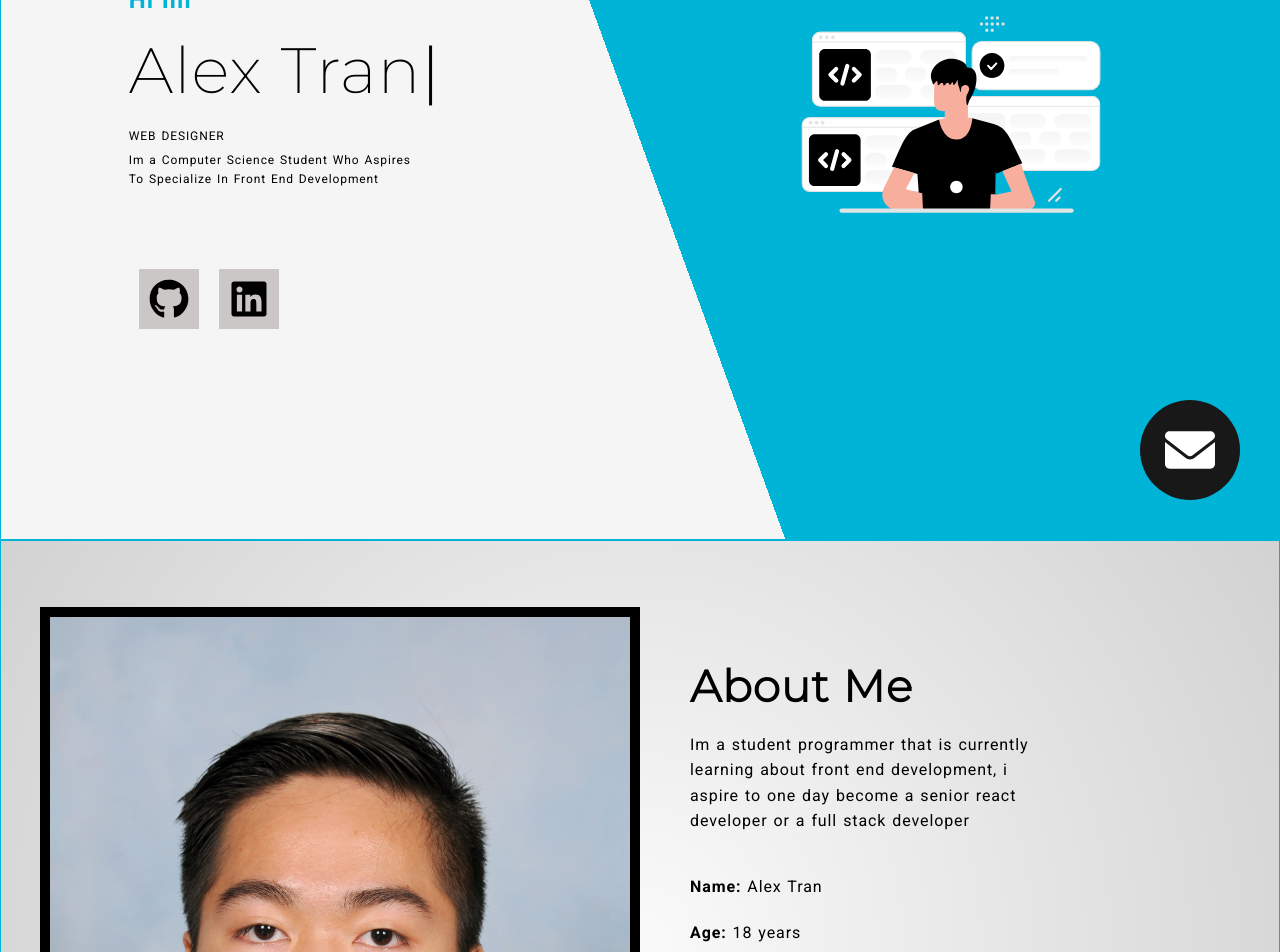
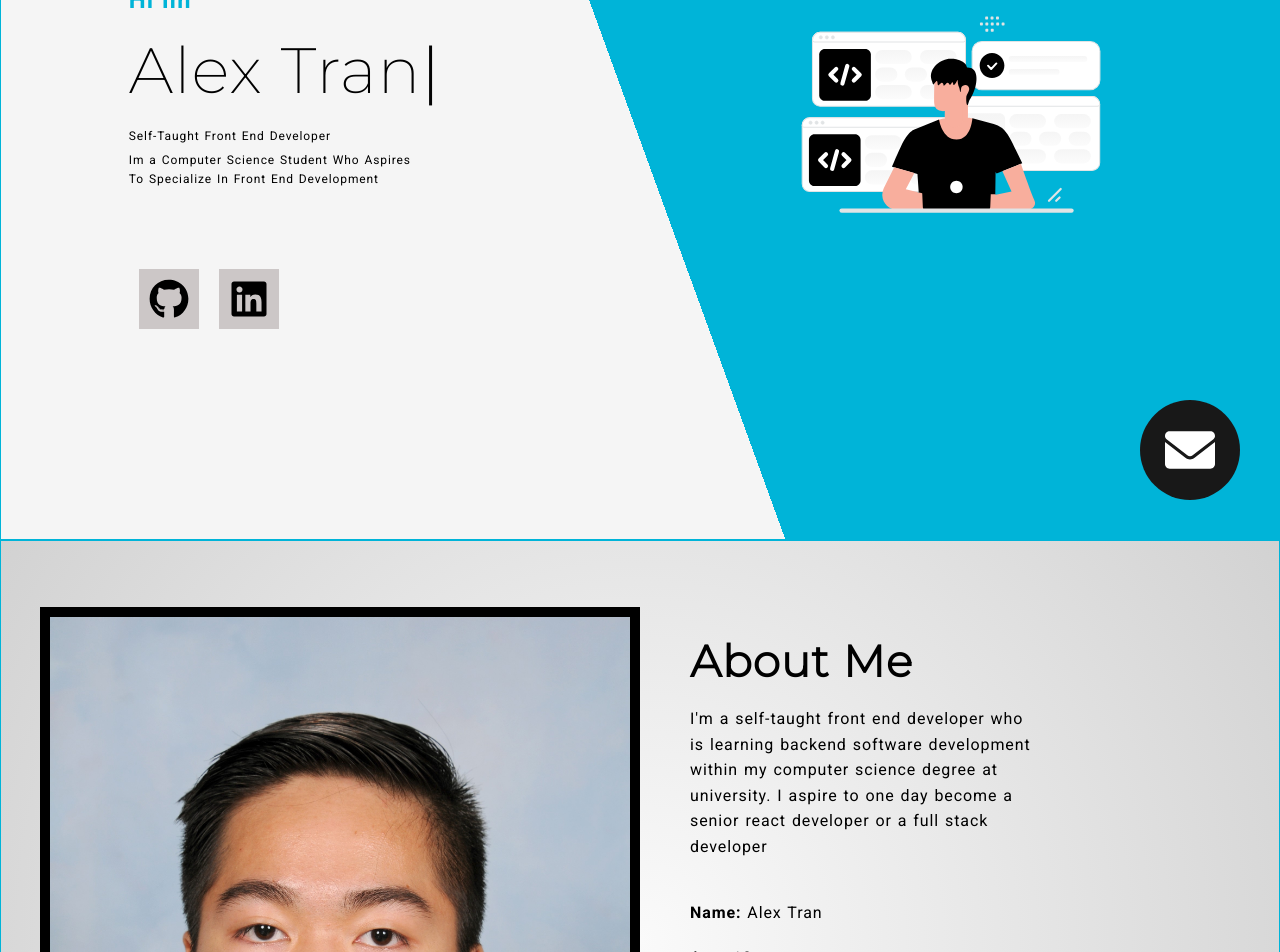
Before and after one commit to alexalextran/Portfolio-Website-4.0, a React (Create React App) app: page / in a window 1280 px wide. Shown: the part 260-1212 px from the top of the page. Built offline with nearby package versions, Linux system fonts and the light colour scheme.

Commit message:
changed up the info

```diff
--- a/src/components/AboutMe.jsx
+++ b/src/components/AboutMe.jsx
@@ -15,9 +15,8 @@ const Aboutme = () => {
         <div>
           <h1 className="aboutme__info--title">About Me</h1>
           <p>
-            Im a student programmer that is currently learning about front end
-            development, i aspire to one day become a senior react developer or
-            a full stack developer
+            I'm a self-taught front end developer who is learning backend software development within my computer science degree at university.
+            I aspire to one day become a senior react developer or a full stack developer
           </p>
         </div>
         <div>
--- a/src/components/Landing.jsx
+++ b/src/components/Landing.jsx
@@ -32,7 +32,7 @@ const Landing = (props) => {
         <h1 className="landing__text--name typing">Alex Tran</h1>
 
         <div className="landing__text--title">
-          <span>WEB DESIGNER</span>
+          <span>Self-Taught Front End Developer</span>
         </div>
 
         <p>
```
